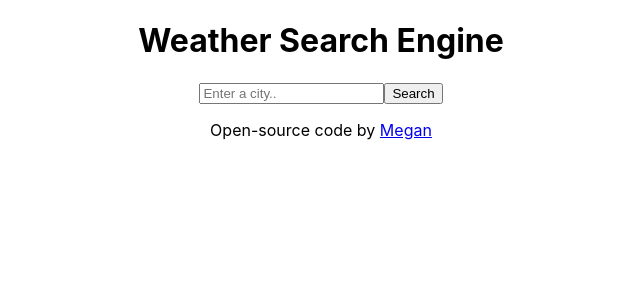
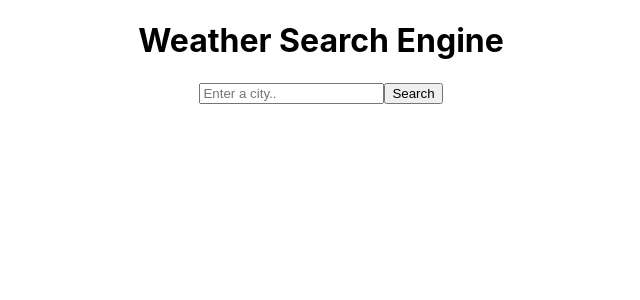
Before and after one commit to megj88/react-weather, a React (Create React App) app: page / in a window 1280 px wide. Shown: the top 300 px of the page, without its empty margins (319-959 px from the left). Built offline with nearby package versions, Linux system fonts and the light colour scheme.

Commit message:
Update App.js

```diff
--- a/src/App.js
+++ b/src/App.js
@@ -7,7 +7,6 @@ function App() {
       <header className="AppHeader">
        <h1>Weather Search Engine</h1>
        <SearchEngine />
-       <p>Open-source code by <a href="https://github.com/megj88/react-weather" target="_blank">Megan</a></p>
       </header>
 
     </div>
```
